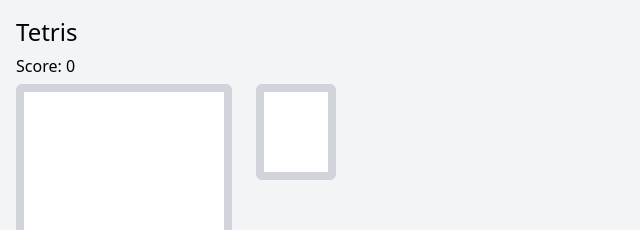
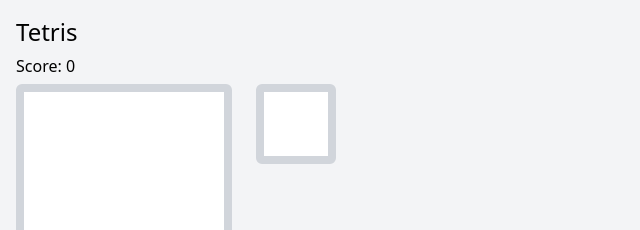
Before and after one commit to hseager/tetris, a React (Create React App) app: page / in a window 1280 px wide. Shown: the top 230 px of the page, without its empty margins (0-640 px from the left). Built offline with nearby package versions, Linux system fonts and the light colour scheme.

Commit message:
Amended NextShape position

```diff
--- a/src/classes/GameManager.tsx
+++ b/src/classes/GameManager.tsx
@@ -18,7 +18,7 @@
     private lastTick: number
     private pile: Array<Shape>
     private currentShapeStartingPosition: Position = { x: 80, y: -60 }
-    private nextShapeStartingPosition: Position = { x: 0, y: 0 }
+    private nextShapeStartingPosition: Position = { x: 10, y: 0 }
 
     constructor(width: number, height: number, blockSize: number){
         this.boardContext = null
--- a/src/components/NextShape.tsx
+++ b/src/components/NextShape.tsx
@@ -25,7 +25,7 @@
             ref={nextShapeCanvasRef}
             width={width}
             height={height}
-            className="border-solid border-8 border-gray-300 bg-white rounded-md p-1 w-20 h-24" />
+            className="border-solid border-8 border-gray-300 bg-white rounded-md p-2 w-20 h-20" />
     )
 }
 
--- a/src/data/shapes.tsx
+++ b/src/data/shapes.tsx
@@ -33,7 +33,6 @@
         color: '#fdffb6',
         rotations: [
             [
-                [0,0],
                 [0,1],
                 [0,1],
                 [1,1]
@@ -58,7 +57,6 @@
         color: '#caffbf',
         rotations: [
             [
-                [0,0],
                 [1,0],
                 [1,0],
                 [1,1]
```
